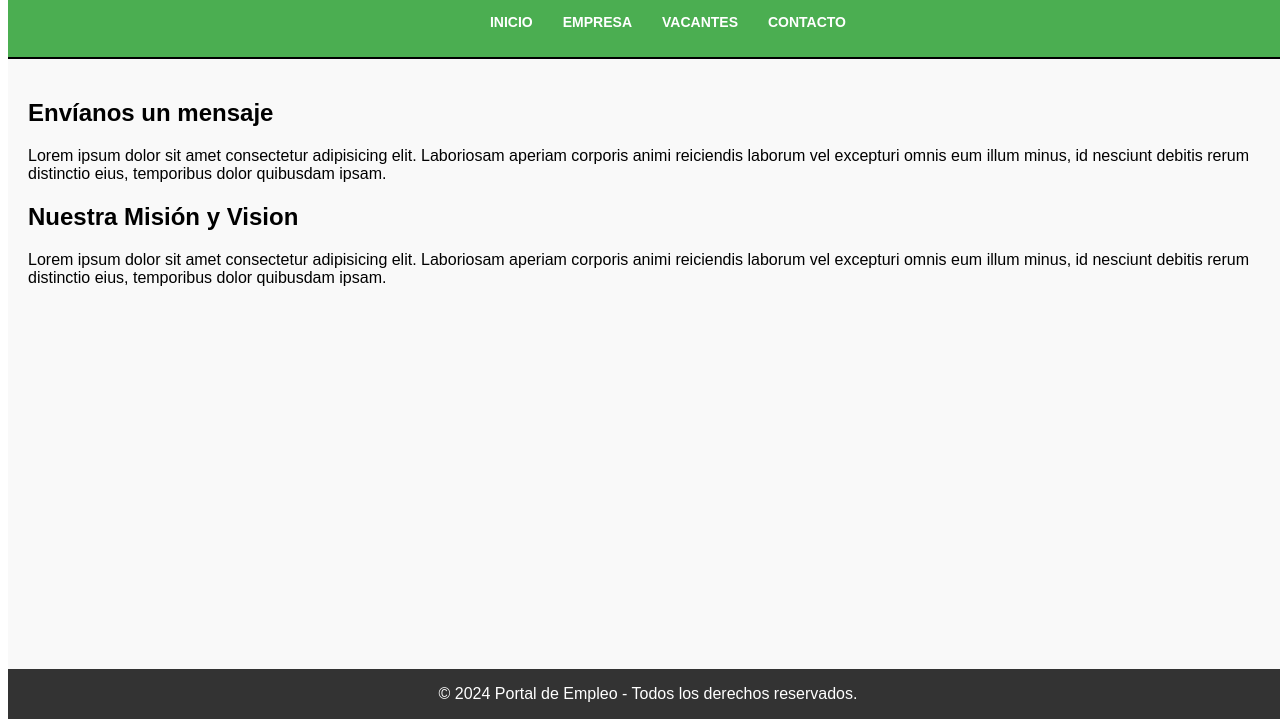
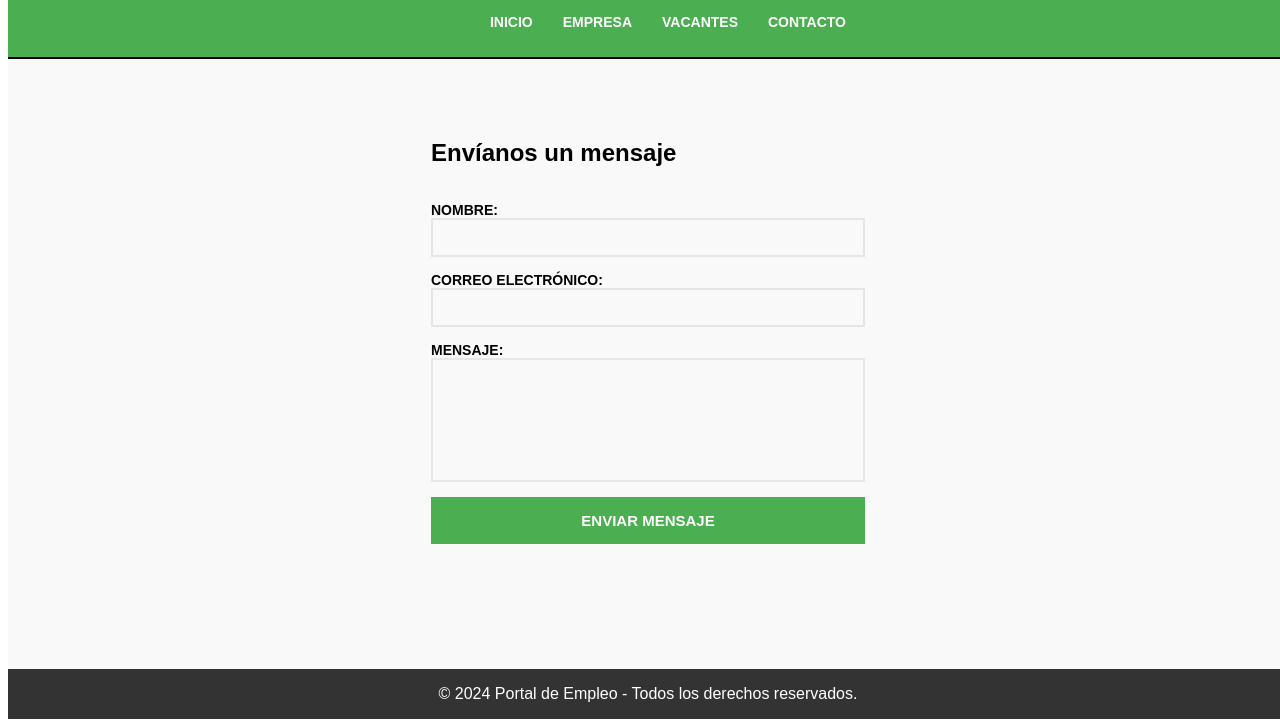
Before and after one commit to elclaudionarca/reto_6, a plain HTML site: page Retos/Reto6/html/contacto.html in a window 1280 px wide. Shown: the part 89-816 px from the top of the page. Drawn offline with Linux system fonts and the light colour scheme.

Commit message:
actualizacin

```diff
--- /dev/null
+++ b/Retos/Reto6/css/contacto.css
@@ -0,0 +1,142 @@
+*{
+    font-family: arial;
+}
+
+/*Menu*/
+header {
+  background-color: #4bae51;
+  text-align: center; /* Centra el H1 y el menú automáticamente */
+  border-bottom: 2px solid #000;
+  padding: 20px 0px 10px 0px;
+  margin-bottom: 0px;
+}
+
+h1 {
+  display: block; /* Asegura que el título ocupe su propia línea */
+  margin-bottom: 10px; /* Da un poco de espacio visual */
+  color: #fff;
+}
+
+ul {
+  display: flex;
+  justify-content: center;
+  gap: 30px;
+}
+
+li {
+  display: inline-block;
+  list-style: none;
+}
+
+a{
+    font-size: 14px;
+    text-decoration: none;
+    text-transform: uppercase;
+    font-weight: 700;
+    color: #fff;
+}
+
+/*Cuerpo*/
+
+body {
+    display: flex;
+    flex-direction: column;
+    min-height: 100vh;
+    width: 100%;
+}
+
+main{
+    background-color: #f9f9f9;
+    padding: 20px;
+    flex: 1;
+}
+
+h2{
+    margin-top: 0px;
+}
+
+form{
+    background-color: #f9f9f9;
+    width: 35%;
+    height: 320px;
+    margin: auto;
+    margin-top: 40px;
+    padding: 20px;
+    display: flex;
+    flex-direction: column;
+    justify-content: space-between;
+}
+
+.fields{
+    display: flex;
+    flex-direction: column;
+}
+
+label{
+    margin-top: 15px;
+    margin-bottom: 0px;
+    text-transform: uppercase;
+    font-weight: 700;
+    color: #000;
+    font-size: 14px;
+}
+input, textarea{
+    background-color: transparent;
+    border: 2px solid #e5e5e5;
+    padding: 10px;
+    color: #000;
+    transition: all 0.03s;
+}
+
+input:focus,
+textarea:focus{
+    outline: none;
+}
+
+input:focus{
+    border-bottom: 2px solid #e7e7e7;
+    transition: all 0.3s;
+}
+
+textarea{
+    border: 2px solid #e7e7e7;
+    resize: none;
+    flex-basis: 100px;
+}
+
+textarea:focus{
+    border: 2px solid #e7e7e7;
+}
+
+.btn{
+    display: flex;
+    justify-content: center;
+}
+
+button{
+    padding: 15px 40px;
+    background: #4bae51;
+    border: none;
+    font-weight: 700;
+    font-size: 15px;
+    text-transform: uppercase;
+    color: #fff;
+    cursor: pointer;
+    transition: all 2s;
+    margin-top: 15px;
+    width: 700px;
+}
+
+button:hover{
+    padding: 15px 70px;
+    background-color: #1baea9;
+}
+/*Footer*/
+footer{
+    display: flex;
+    background-color: #333333;
+    justify-content: center;   /* Centra horizontalmente */
+    align-items: center;
+    color: #fff;
+    height: 50px;
+}
--- a/Retos/Reto6/html/contacto.html
+++ b/Retos/Reto6/html/contacto.html
@@ -4,7 +4,7 @@
     <meta charset="UTF-8" />
     <meta name="viewport" content="width=device-width, initial-scale=1.0" />
     <title></title>
-    <link rel="stylesheet" href="../css/empresa.css" />
+    <link rel="stylesheet" href="../css/contacto.css" />
   </head>
   <body>
     <header>
@@ -27,23 +27,34 @@
       </nav>
     </header>
 
-    <section>
-      <h2>Envíanos un mensaje</h2>
-      <p>
-        Lorem ipsum dolor sit amet consectetur adipisicing elit. Laboriosam
-        aperiam corporis animi reiciendis laborum vel excepturi omnis eum illum
-        minus, id nesciunt debitis rerum distinctio eius, temporibus dolor
-        quibusdam ipsam.
-      </p>
-
-      <h2>Nuestra Misión y Vision</h2>
-      <p>
-        Lorem ipsum dolor sit amet consectetur adipisicing elit. Laboriosam
-        aperiam corporis animi reiciendis laborum vel excepturi omnis eum illum
-        minus, id nesciunt debitis rerum distinctio eius, temporibus dolor
-        quibusdam ipsam.
-      </p>
-    </section>
+    <main>
+      <form>
+        <h2>Envíanos un mensaje</h2>
+        <div class="formulario">
+          <div class="fields">
+            <label for="name">Nombre:</label>
+            <input
+              type="text"
+              name="name"
+              id="name"
+              autocomplete="off"
+              required
+            />
+          </div>
+          <div class="fields">
+            <label for="email">Correo Electrónico:</label>
+            <input type="email" name="email" id="email" autocomplete="off" />
+          </div>
+          <div class="fields">
+            <label for="coment">Mensaje:</label>
+            <textarea id="coment"></textarea>
+          </div>
+          <div class="btn">
+            <button>Enviar Mensaje</button>
+          </div>
+        </div>
+      </form>
+    </main>
   </body>
 
   <footer>© 2024 Portal de Empleo - Todos los derechos reservados.</footer>
```
